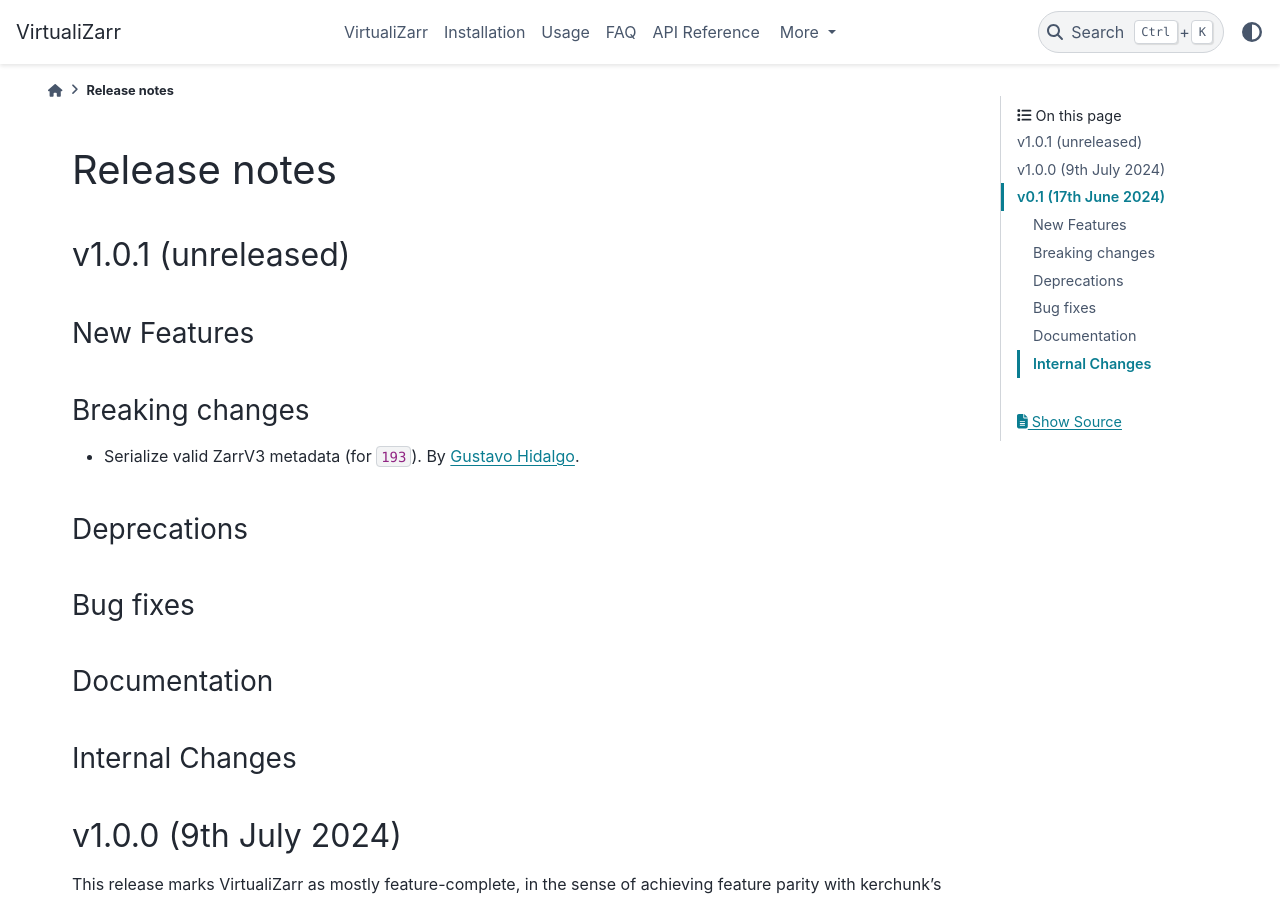
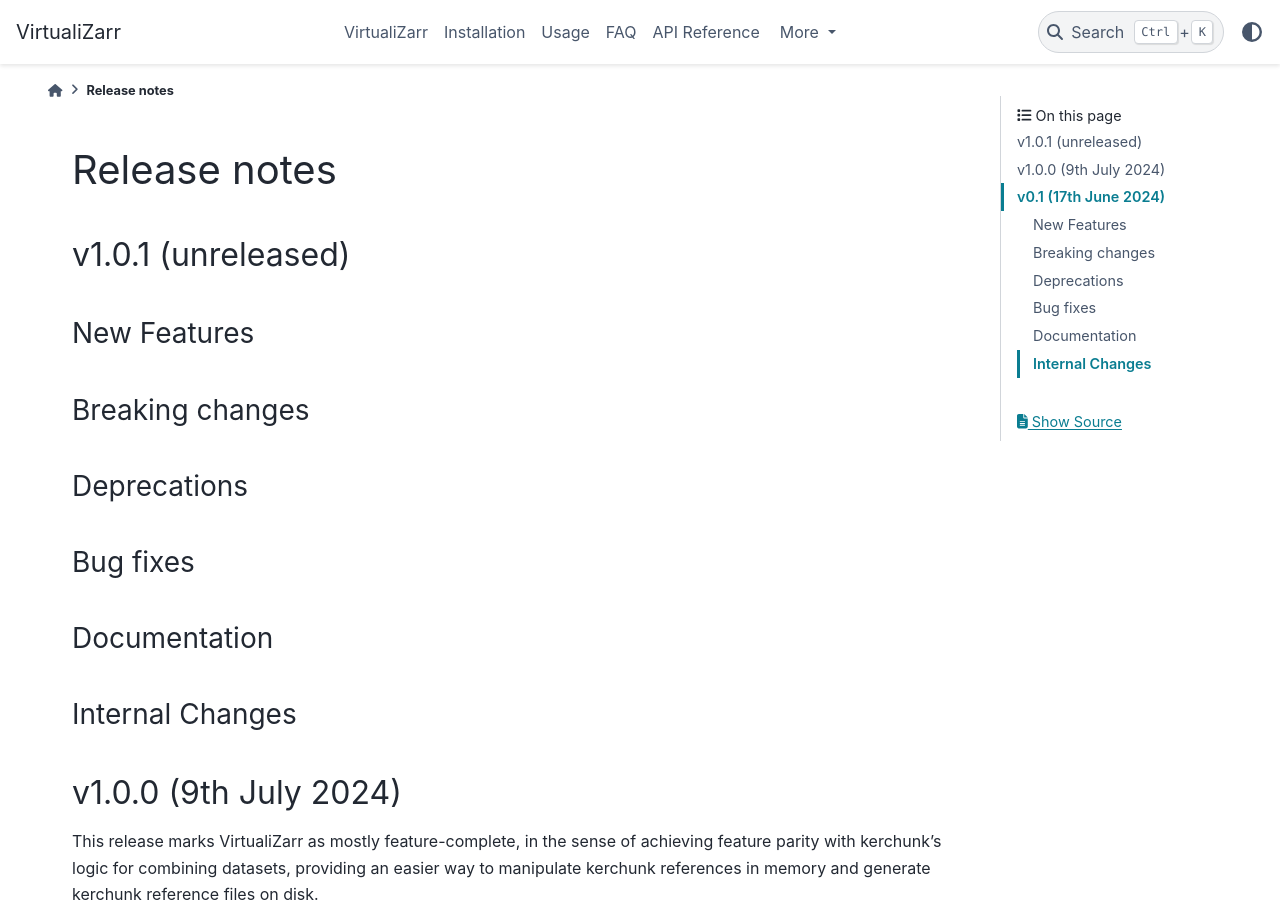
Before and after one commit to zarr-developers/VirtualiZarr, a Sphinx documentation site: the page built from docs/releases.rst, in a window 1280 px wide and 900 px high. Built offline with Sphinx 7.4.7 and the PyData theme 0.15.4, drawn with Linux system fonts in a browser that asks for light colours; cross-references to code outside the pages are shown as plain code.

Commit message:
reset releases

```diff
--- a/docs/releases.rst
+++ b/docs/releases.rst
@@ -11,9 +11,6 @@
 
 Breaking changes
 ~~~~~~~~~~~~~~~~
-
-- Serialize valid ZarrV3 metadata (for :pull:`193`).
-  By `Gustavo Hidalgo <https://github.com/ghidalgo3>`_.
 
 Deprecations
 ~~~~~~~~~~~~
```
